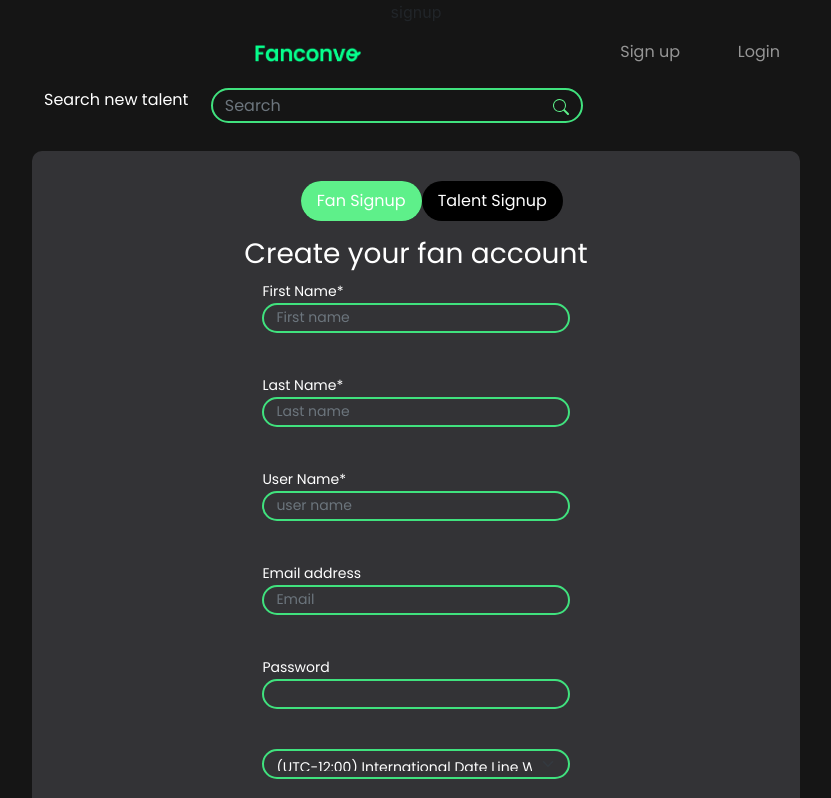
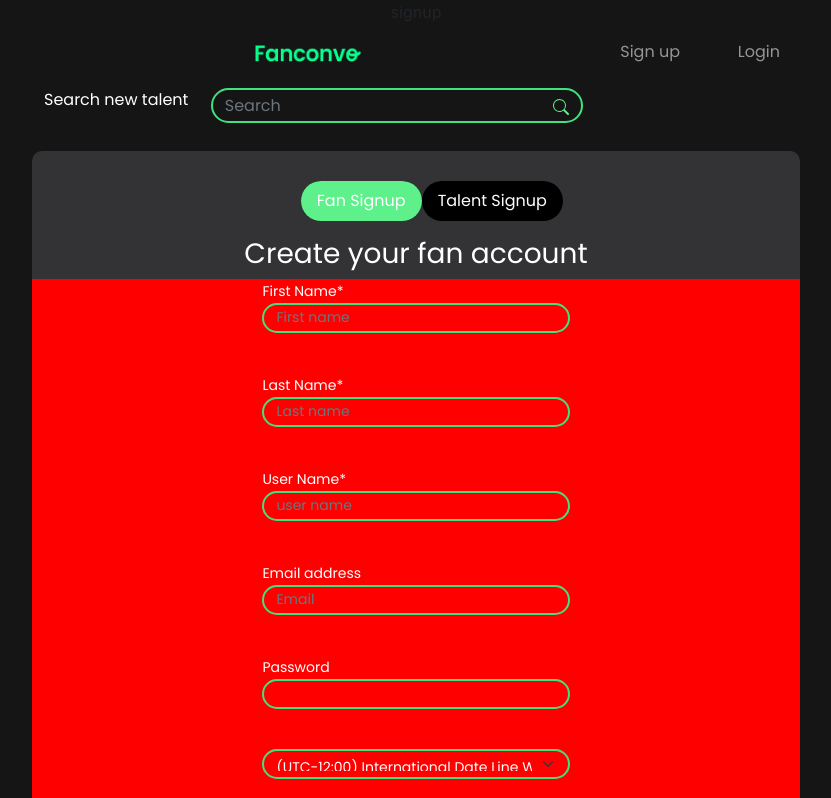
Before and after one commit to shagina123/hashtag, a React (Create React App) app: page / in a window 1280 px wide. Shown: the top 798 px of the page, without its empty margins (224-1055 px from the left). Built offline with nearby package versions, Linux system fonts and the light colour scheme.

Commit message:
signup page for fanconvo

```diff
--- a/src/Components/signupform/signupform.css
+++ b/src/Components/signupform/signupform.css
@@ -58,6 +58,7 @@
 }
 .signupdata{
     opacity: 100% !important;
+    background-color:  red !important;
 
 }
 .form-check-input:checked{
```
